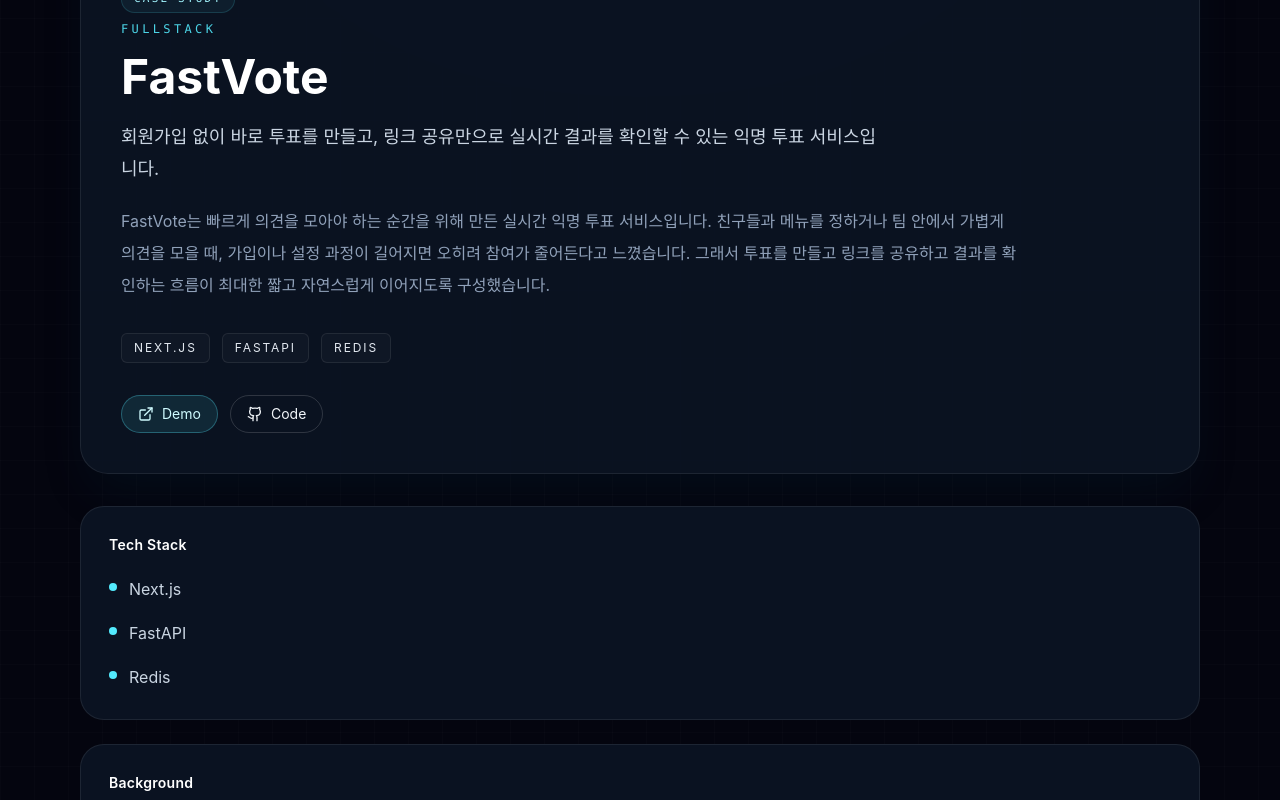
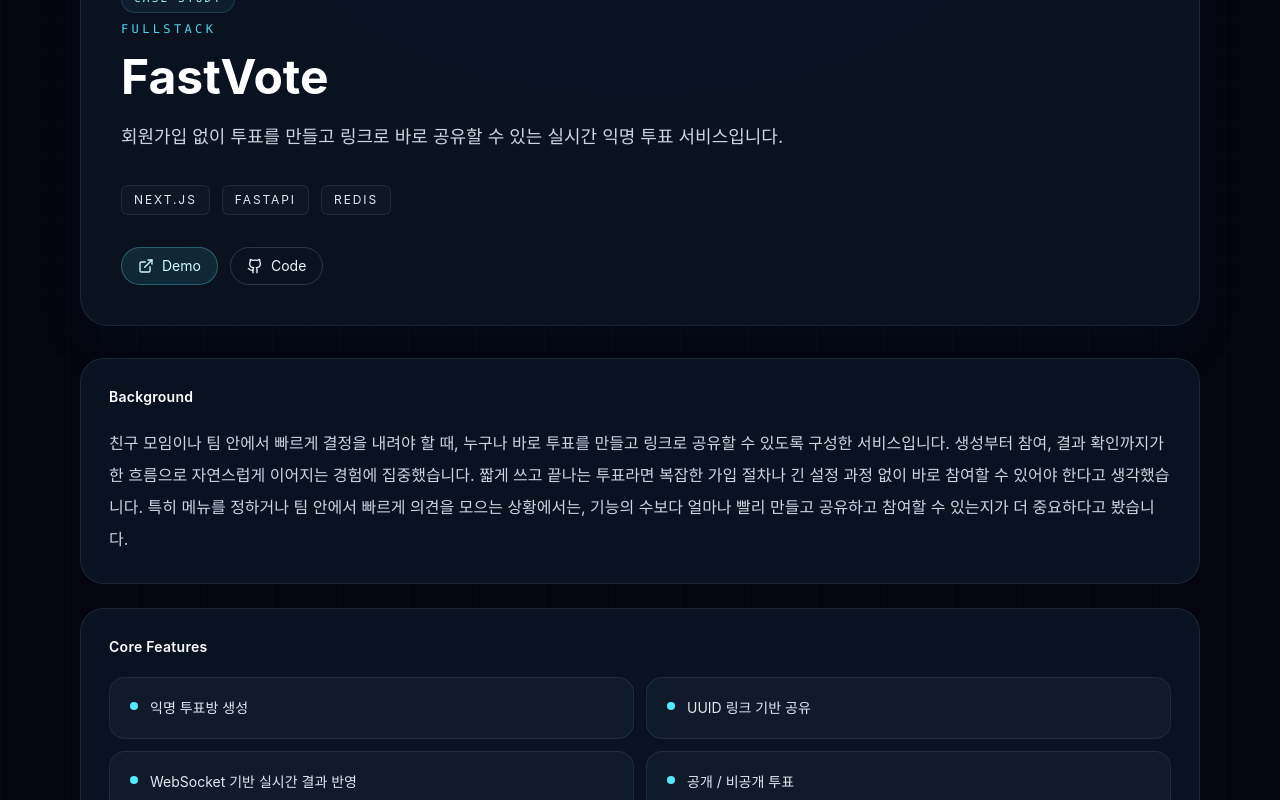
Before and after one commit to dev-minsoo/dev-minsoo.github.io, a Next.js app: page /projects/fastvote in a window 1280 px wide. Shown: the part 560-1360 px from the top of the page. Built offline with nearby package versions, Linux system fonts and the light colour scheme.

Commit message:
Polish FastVote copy and card layout

```diff
--- a/src/app/projects/[slug]/page.tsx
+++ b/src/app/projects/[slug]/page.tsx
@@ -184,7 +184,6 @@
             }
           : null,
       ]).filter((link): link is ActionLink => link !== null);
-  const headerIntro = project.detail.background ?? project.detail.overview;
   const background = project.detail.overview;
   const techStack = project.detail.techStack ?? project.tags;
   const coreFeatures = project.detail.coreFeatures ?? project.detail.implementation;
@@ -232,7 +231,6 @@
           <p className="text-xs font-mono uppercase tracking-[0.28em] text-cyan-300/90">{project.category}</p>
           <h1 className="mt-4 text-4xl font-bold text-white md:text-5xl">{project.title}</h1>
           <p className="mt-5 max-w-3xl text-base leading-8 text-slate-300 md:text-lg">{project.description}</p>
-          <p className="mt-5 max-w-4xl text-[15px] leading-8 text-slate-400 md:text-base">{headerIntro}</p>
 
           <div className="mt-8 flex flex-wrap gap-3">
             {techStack.map((tag) => (
@@ -265,7 +263,6 @@
         </section>
 
         <section className="mt-8 grid gap-6">
-          <DetailBlock title="Tech Stack" items={techStack} />
           <DetailBlock title="Background" content={background} />
           <DetailBlock title="Core Features" items={coreFeatures} secondaryItems={secondaryFeatures} />
           {troubleshooting?.length ? (
--- a/src/components/ui/ProjectCard.tsx
+++ b/src/components/ui/ProjectCard.tsx
@@ -88,23 +88,6 @@
         <div className="relative z-10 mt-4 flex-1 px-1">
           <div className="flex items-center justify-between gap-3">
             <p className="text-[11px] font-mono uppercase tracking-[0.18em] text-cyan-200/90">{project.category}</p>
-            <div className="flex items-center gap-2.5 text-slate-500">
-              {actionLinks.map((link) => {
-                const Icon = link.icon;
-                return (
-                  <a
-                    key={link.key}
-                    href={link.href}
-                    target="_blank"
-                    rel="noopener noreferrer"
-                    className="transition-colors hover:text-slate-200"
-                    aria-label={link.label}
-                  >
-                    <Icon size={14} />
-                  </a>
-                );
-              })}
-            </div>
           </div>
 
           <h3 className="mt-2 min-h-[2.4rem] text-xl font-semibold text-white transition-colors group-hover:text-cyan-100">
@@ -113,12 +96,6 @@
           <p className="mt-2 min-h-[4rem] text-sm leading-6 text-slate-400 [display:-webkit-box] [-webkit-box-orient:vertical] [-webkit-line-clamp:3] overflow-hidden">
             {project.description}
           </p>
-
-          {project.outcome ? (
-            <div className="mt-3 min-h-[3.5rem] rounded-xl border border-cyan-300/12 bg-cyan-400/[0.04] px-3 py-2.5 text-[11px] leading-5 text-cyan-100/90 [display:-webkit-box] [-webkit-box-orient:vertical] [-webkit-line-clamp:3] overflow-hidden">
-              {project.outcome}
-            </div>
-          ) : null}
 
           <div className="mt-3 flex flex-wrap gap-1.5">
             {project.tags.map((tag) => (
@@ -141,7 +118,23 @@
             <ArrowRight size={14} />
           </Link>
 
-          <span className="text-xs text-slate-500">프로젝트 보기</span>
+          <div className="flex items-center gap-2.5 text-slate-500">
+            {actionLinks.map((link) => {
+              const Icon = link.icon;
+              return (
+                <a
+                  key={link.key}
+                  href={link.href}
+                  target="_blank"
+                  rel="noopener noreferrer"
+                  className="transition-colors hover:text-slate-200"
+                  aria-label={link.label}
+                >
+                  <Icon size={14} />
+                </a>
+              );
+            })}
+          </div>
         </div>
       </Card>
     </motion.article>
--- a/src/config/projects.ts
+++ b/src/config/projects.ts
@@ -6,19 +6,19 @@
     slug: "fastvote",
     title: "FastVote",
     description:
-      "회원가입 없이 바로 투표를 만들고, 링크 공유만으로 실시간 결과를 확인할 수 있는 익명 투표 서비스입니다.",
+      "회원가입 없이 투표를 만들고 링크로 바로 공유할 수 있는 실시간 익명 투표 서비스입니다.",
     image: "/images/projects/fastvote-banner.svg",
     imageFit: "contain",
     logo: "/images/projects/fastvote-favicon.svg",
     demoFirst: true,
     tags: ["Next.js", "FastAPI", "Redis"],
     category: "fullstack",
-    outcome: "빠른 의사결정이 필요한 상황에서 생성, 공유, 참여, 결과 확인까지의 흐름을 짧고 단순하게 만든 작업",
+    outcome: "빠르게 의견을 모아야 하는 상황에서 참여 장벽을 낮추는 데 집중한 프로젝트",
     detail: {
       overview:
-        "FastVote는 빠른 의사결정이 필요한 상황을 위해 만든 실시간 익명 투표 서비스입니다. 지인 모임에서 메뉴를 정하거나, 팀 내에서 가볍게 의견을 모으거나, 커뮤니티에서 즉시 투표를 받아야 할 때 가입과 설정 과정이 길어지면 참여율이 떨어진다고 판단했습니다. 그래서 투표 생성, 링크 공유, 참여, 결과 확인까지의 흐름을 최대한 짧고 단순하게 설계했습니다.",
+        "친구 모임이나 팀 안에서 빠르게 결정을 내려야 할 때, 누구나 바로 투표를 만들고 링크로 공유할 수 있도록 구성한 서비스입니다. 생성부터 참여, 결과 확인까지가 한 흐름으로 자연스럽게 이어지는 경험에 집중했습니다.\n\n짧게 쓰고 끝나는 투표라면 복잡한 가입 절차나 긴 설정 과정 없이 바로 참여할 수 있어야 한다고 생각했습니다. 특히 메뉴를 정하거나 팀 안에서 빠르게 의견을 모으는 상황에서는, 기능의 수보다 얼마나 빨리 만들고 공유하고 참여할 수 있는지가 더 중요하다고 봤습니다.",
       background:
-        "FastVote는 빠르게 의견을 모아야 하는 순간을 위해 만든 실시간 익명 투표 서비스입니다. 친구들과 메뉴를 정하거나 팀 안에서 가볍게 의견을 모을 때, 가입이나 설정 과정이 길어지면 오히려 참여가 줄어든다고 느꼈습니다. 그래서 투표를 만들고 링크를 공유하고 결과를 확인하는 흐름이 최대한 짧고 자연스럽게 이어지도록 구성했습니다.",
+        "친구 모임이나 팀 안에서 빠르게 결정을 내려야 할 때, 누구나 바로 투표를 만들고 링크로 공유할 수 있도록 구성한 서비스입니다. 생성부터 참여, 결과 확인까지가 한 흐름으로 자연스럽게 이어지는 경험에 집중했습니다.\n\n짧게 쓰고 끝나는 투표라면 복잡한 가입 절차나 긴 설정 과정 없이 바로 참여할 수 있어야 한다고 생각했습니다. 특히 메뉴를 정하거나 팀 안에서 빠르게 의견을 모으는 상황에서는, 기능의 수보다 얼마나 빨리 만들고 공유하고 참여할 수 있는지가 더 중요하다고 봤습니다.",
       techStack: ["Next.js", "FastAPI", "Redis"],
       coreFeatures: [
         "익명 투표방 생성",
```
